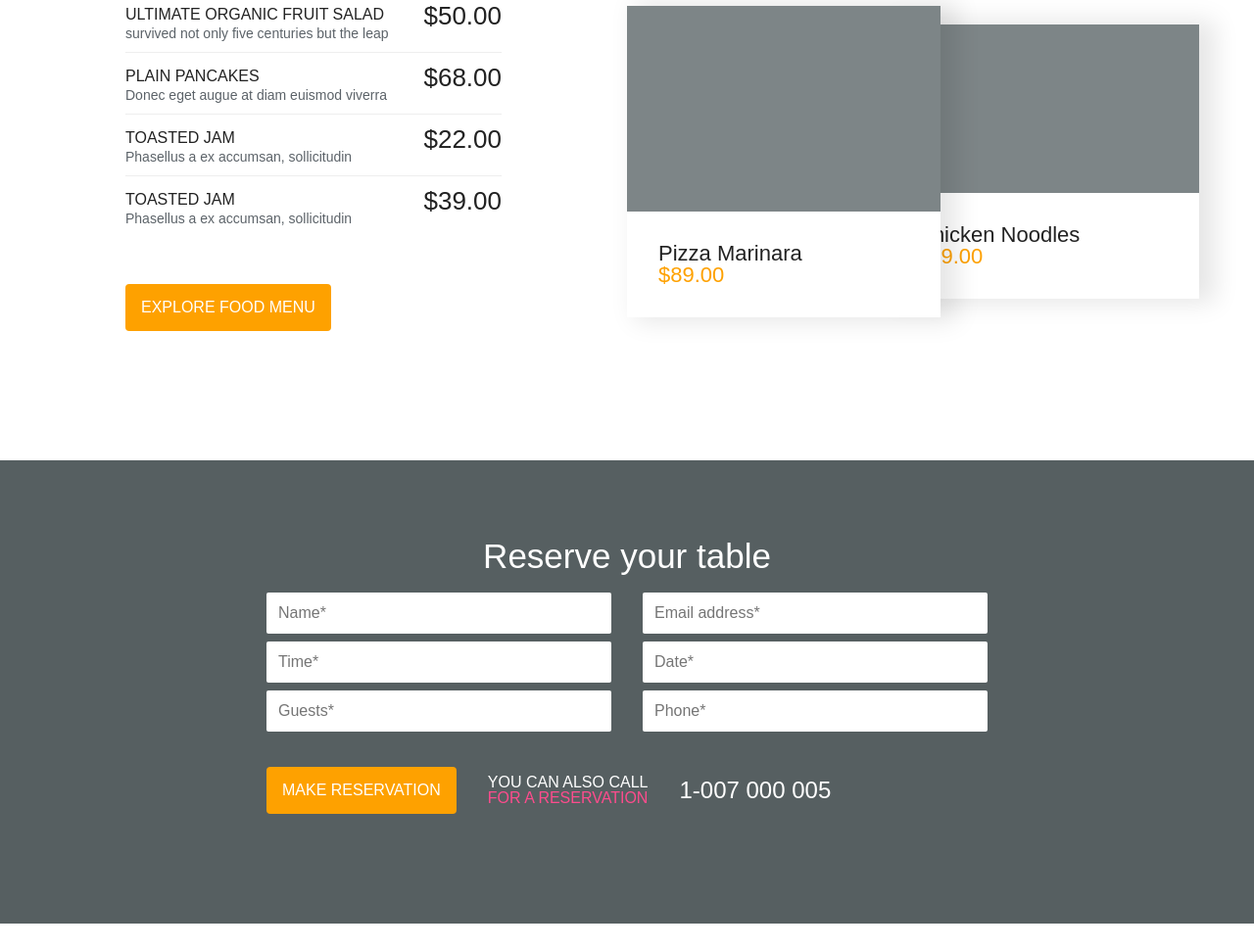
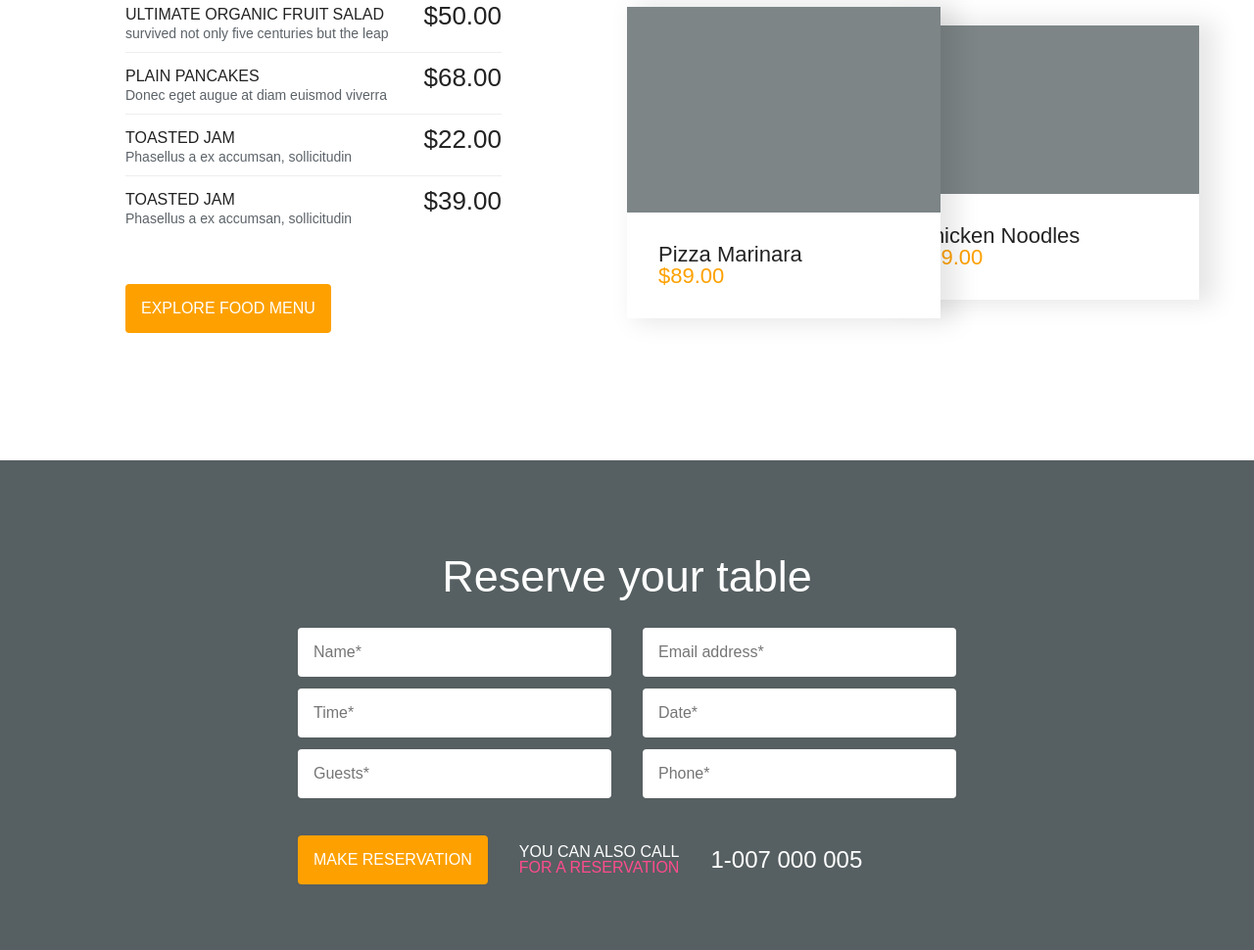
Before and after one commit to mpeciakk/staz-layout, a website built with Parcel: page index.html in a window 1280 px wide. Shown: the part 910-1880 px from the top of the page at 98% size. Built offline with nearby package versions, Linux system fonts and the light colour scheme; files whose address does not match are found by name.

Commit message:
small improvements

```diff
--- a/index.html
+++ b/index.html
@@ -31,7 +31,7 @@
 
                         <li class="arrow"></li>
 
-                        <div class="book-button"><img src="icons/icon_plate.png" /> BOOK YOUR TABLE</div>
+                        <button class="button book-button"><img src="icons/icon_plate.png" /> BOOK YOUR TABLE</button>
                     </ul>
                 </nav>
 
@@ -41,7 +41,6 @@
 
                         <div class="text">
                             <div class="title">Taste your fav dish</div>
-
                             <div class="subtitle">from luxury restaurant.</div>
                         </div>
 
@@ -117,7 +116,7 @@
                             </li>
                         </ul>
 
-                        <div class="explore-button">EXPLORE FOOD MENU</div>
+                        <button class="button explore-button">EXPLORE FOOD MENU</button>
                     </div>
 
                     <div class="special">
@@ -163,7 +162,7 @@
                 </form>
 
                 <div class="lower">
-                    <div class="reservation-button">MAKE RESERVATION</div>
+                    <button class="button reservation-button">MAKE RESERVATION</button>
                     <div class="reservation-text">
                         <div>YOU CAN ALSO CALL</div>
                         <div class="reservation-text reservation-text-pink">FOR A RESERVATION</div>
@@ -185,11 +184,11 @@
                     <div class="review">
                         <div class="review-title">Best atmosphere and food</div>
 
-                        <div class="review-description">
+                        <p class="review-description">
                             Many desktop publishing packages and web page editors now use Lorem Ipsum as their default
                             model text, and a search for 'lorem ipsum' will uncover many web sites still in their
                             infancy. Various versions have evolved over the years, sometimes by accident.
-                        </div>
+                        </p>
 
                         <div class="review-footer">DR. PRABAKARAN JOHN</div>
                     </div>
@@ -258,7 +257,7 @@
 
                             <form>
                                 <input type="text" placeholder="Email Address" />
-                                <div class="subscribe-button">SUBSCRIBE</div>
+                                <button class="button subscribe-button">SUBSCRIBE</button>
                             </form>
                         </div>
 
@@ -266,7 +265,7 @@
                             <div class="title">Our app available</div>
 
                             <div class="app">
-                                <img src="./icons/icon_apple.png">
+                                <img src="./icons/icon_apple.png" />
 
                                 <div class="text">
                                     Available on the
@@ -275,7 +274,7 @@
                             </div>
 
                             <div class="app">
-                                <img src="./icons/icon_google_play.png">
+                                <img src="./icons/icon_google_play.png" />
 
                                 <div class="text">
                                     Get it on
--- /dev/null
+++ b/scss/components/button.scss
@@ -0,0 +1,9 @@
+.button {
+    background: $orange;
+    border-radius: 4px;
+    width: fit-content;
+    color: white;
+    border: none;
+
+    padding: 16px;
+}
--- a/scss/components/nav.scss
+++ b/scss/components/nav.scss
@@ -44,10 +44,6 @@
     }
 
     .book-button {
-        display: flex;
-        justify-content: center;
-        align-items: center;
-        background: #fea100;
         margin: 16px;
         border: 1px solid white;
         border-radius: 2px;
--- a/scss/index.scss
+++ b/scss/index.scss
@@ -7,6 +7,7 @@
 @import './sections/reviews.scss';
 @import './sections/gallery.scss';
 @import './sections/footer.scss';
+@import './components/button.scss';
 
 body {
     width: 100vw;
--- a/scss/sections/footer.scss
+++ b/scss/sections/footer.scss
@@ -69,16 +69,7 @@
         }
 
         .subscribe-button {
-            display: flex;
-            justify-content: center;
-            align-items: center;
-            background: $orange;
-            border-radius: 4px;
-            width: fit-content;
             margin: 0;
-            color: white;
-
-            padding: 16px;
         }
 
         input {
--- a/scss/sections/menu.scss
+++ b/scss/sections/menu.scss
@@ -16,16 +16,7 @@
         padding-top: 100px;
 
         .explore-button {
-            display: flex;
-            justify-content: center;
-            align-items: center;
-            background: $orange;
-            border-radius: 4px;
-            width: fit-content;
-            color: white;
             margin-top: 48px;
-
-            padding: 16px;
         }
 
         li:last-child {
--- a/scss/sections/reservation.scss
+++ b/scss/sections/reservation.scss
@@ -11,15 +11,15 @@
     .content {
         font-family: Arial, Helvetica, sans-serif;
         color: white;
-        width: 60%;
+        width: 55%;
         margin: auto;
-        padding-top: 64px;
+        padding-top: 72px;
         margin-bottom: 80px;
 
         .title {
-            font-size: 35px;
+            font-size: 45px;
             text-align: center;
-            padding: 16px;
+            padding: 24px;
         }
 
         form {
@@ -29,10 +29,10 @@
             width: 100%;
 
             input {
-                padding: 12px;
-                margin: 4px 16px;
+                padding: 16px;
+                margin: 6px 16px;
                 border: none;
-                border-radius: 2px;
+                border-radius: 4px;
             }
         }
 
@@ -42,13 +42,7 @@
             width: 100%;
 
             .reservation-button {
-                background: $orange;
-                border-radius: 4px;
-                width: fit-content;
-                color: white;
                 margin: 32px 16px;
-
-                padding: 16px;
             }
 
             .reservation-text {
```
